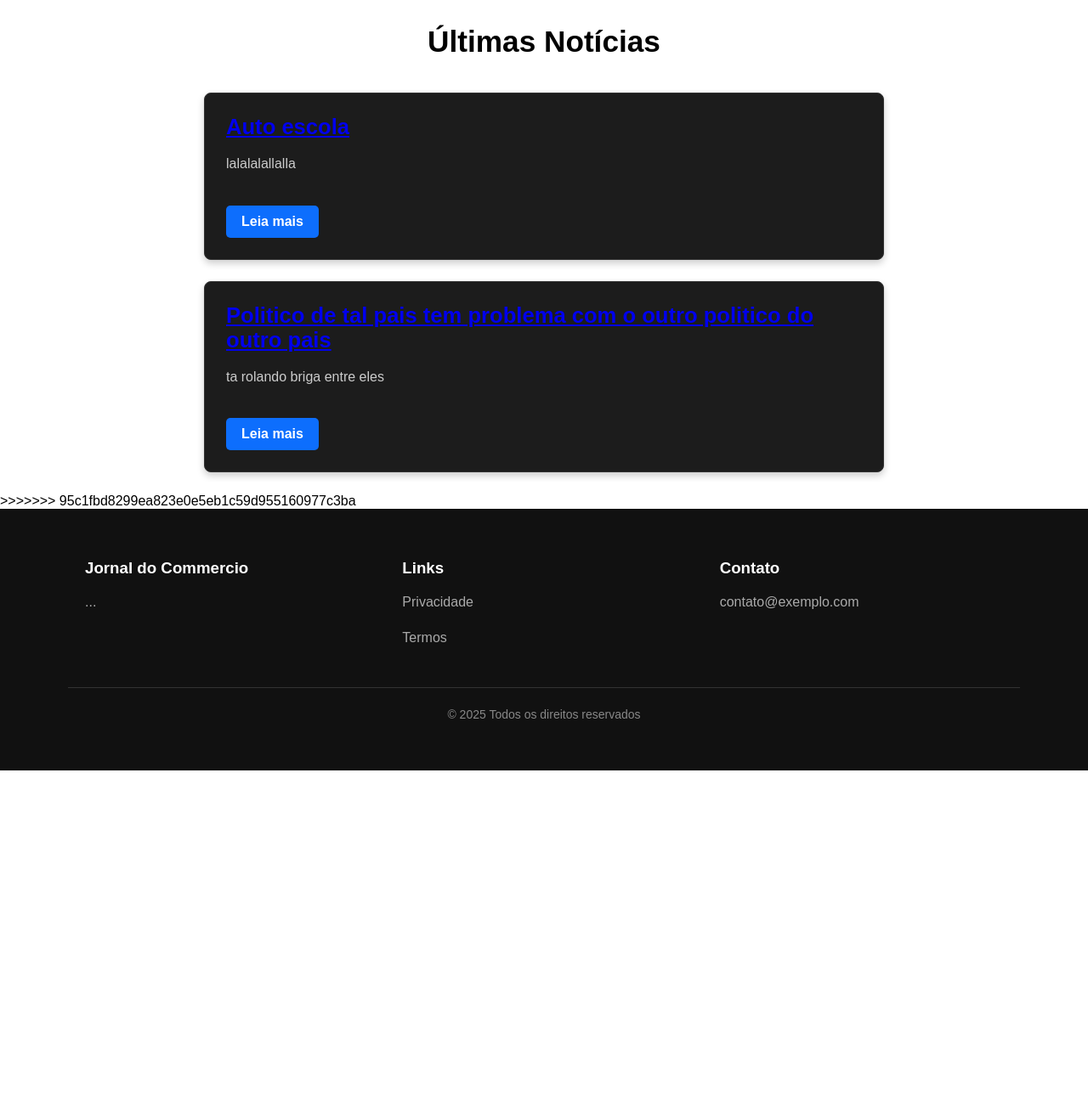
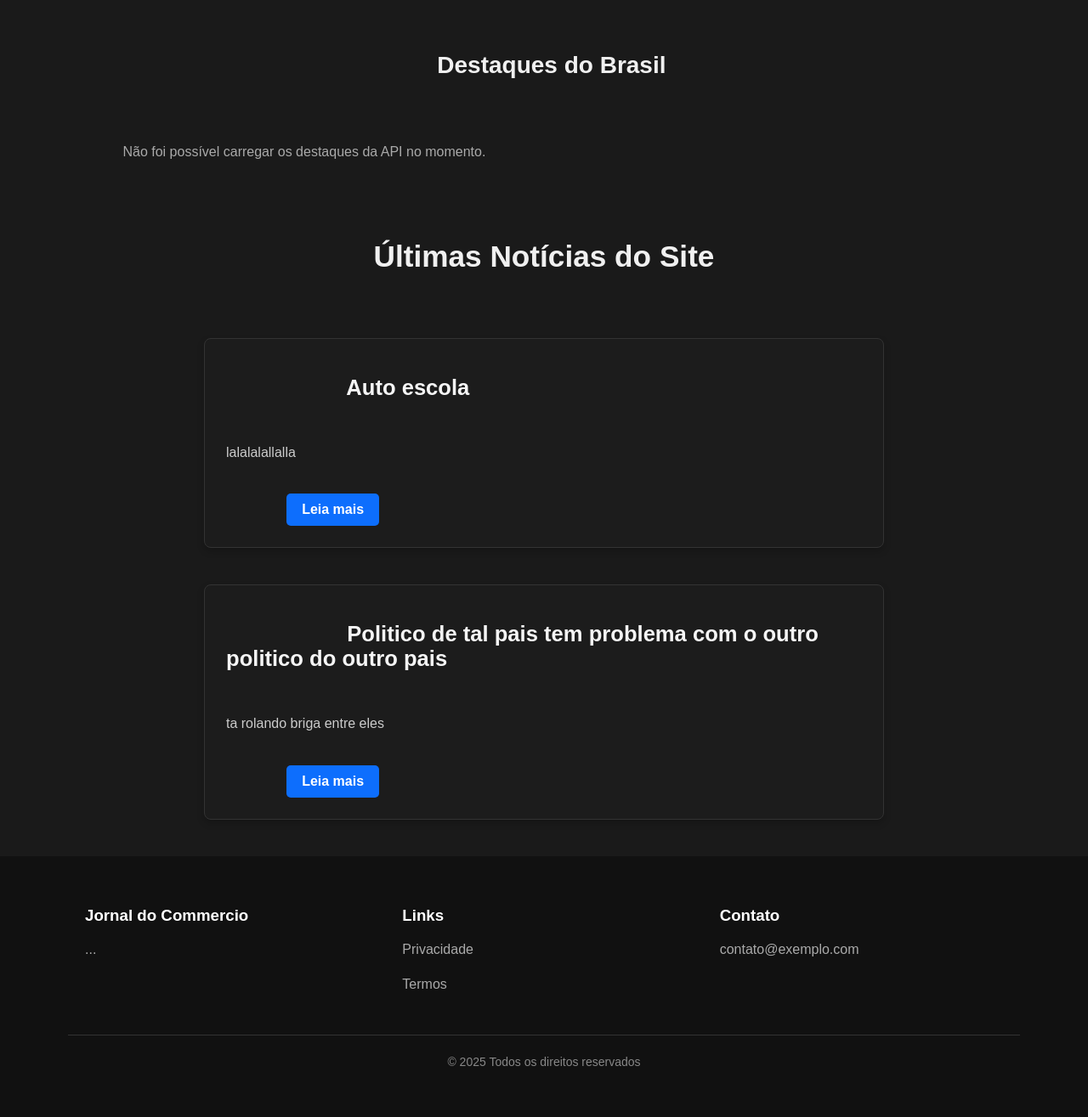
Before and after one commit to JotaDiasss/GENUS, a Django app: page / in a window 1280 px wide. Shown: the part 82-1397 px from the top of the page at 85% size. Before the commit the page ends 989 px from the top, so only its background shows below. Run offline with Django 5.2, Linux system fonts and the light colour scheme; data comes from the database, SQL or seed files in the repository; data that the repository does not hold is empty.

Commit message:
Consegui por a fileira de noticias recentes do brasil, precisei baixar muita coisa porque o gitignore acabou removendo coisas desnecessarias

```diff
--- a/jornal/views.py
+++ b/jornal/views.py
@@ -1,33 +1,55 @@
 from django.db.models import Q
 from django.shortcuts import render, get_object_or_404, redirect
-from .models import Noticia, Favoritos
 from django.contrib.auth.decorators import login_required
 from django.contrib.auth.forms import UserCreationForm
 from django.contrib.auth import login
+from django.conf import settings
 
-def lista_de_noticias(request):
-    noticias = Noticia.objects.all().order_by('-data')
-    return render(request, 'index.html', { 'noticias': noticias})
+from .models import Noticia, Favoritos
+import requests
+
+
+def index(request):
+    query = request.GET.get('q')
+
+    if query:
+        noticias_locais = Noticia.objects.filter(
+            Q(titulo__icontains=query) |
+            Q(resumo__icontains=query) |
+            Q(detalhes__icontains=query)
+        ).distinct().order_by('-data')
+    else:
+        noticias_locais = Noticia.objects.all().order_by('-data')
+
+    artigos_api = []
+    try:
+        api_key = settings.NEWS_API_KEY
+        url = f'https://newsapi.org/v2/everything?q=brasil&language=pt&pageSize=6&sortBy=publishedAt&apiKey={api_key}'
+
+        response = requests.get(url)
+
+        if response.status_code == 200:
+            dados = response.json()
+            artigos_api = dados.get('articles', [])
+
+    except requests.RequestException:
+        pass
+    except AttributeError:
+        pass
+
+    contexto = {
+        'noticias': noticias_locais,
+        'artigos_api': artigos_api,
+        'query': query,
+    }
+
+    return render(request, 'index.html', contexto)
+
 
 def pagina_noticias(request, slug):
     noticia = Noticia.objects.get(slug=slug)
     return render(request, 'pagina_noticia.html', { 'noticia': noticia})
 
-def index(request):
-    query = request.GET.get('q')
-    if query:
-        noticias = Noticia.objects.filter(
-            Q(titulo__icontains=query) |
-            Q(resumo__icontains=query) |
-            Q(detalhes__icontains=query)
-        ).distinct().order_by('-data')
-    else:
-        noticias = Noticia.objects.all().order_by('-data')
-    contexto = {
-        'noticias': noticias,
-        'query': query,
-    }
-    return render(request, 'index.html', contexto)
 
 @login_required
 def ver_favoritos(request):
@@ -53,8 +75,7 @@
             favoritos_itens = Favoritos.objects.get(usuario=request.user, noticia=noticia)
             favoritos_itens.delete()
         except Favoritos.DoesNotExist:
-            pass  # O item não está na lista, não faz nada
-
+            pass
     return redirect('jornal:favoritos')
 
 def register(request):
@@ -68,4 +89,7 @@
         form = UserCreationForm()
 
     return render(request, 'registration/register.html', {'form': form})
-# Create your views here.
+
+def lista_de_noticias(request):
+    noticias = Noticia.objects.all().order_by('-data')
+    return render(request, 'index.html', { 'noticias': noticias})
--- a/static/styles/index.css
+++ b/static/styles/index.css
@@ -1,6 +1,8 @@
 body {
     margin: 0;
     font-family: Arial, Helvetica, sans-serif;
+    background-color: #1a1a1a;
+    color: #f0f0f0;
 }
 
 .navbar {
@@ -91,7 +93,7 @@ footer .copyright {
 }
 
 .titulo-principal {
-  text-align: center;
+    text-align: center;
 }
 
 .noticia-detalhe {
@@ -156,6 +158,14 @@ footer .copyright {
     color: #f5f5f5;
 }
 
+.noticia-card-titulo a {
+    text-decoration: none;
+    color: inherit;
+}
+.noticia-card-titulo a:hover {
+    text-decoration: underline;
+}
+
 .noticia-card-resumo {
     color: #ccc;
     line-height: 1.6;
@@ -176,3 +186,94 @@ footer .copyright {
 .noticia-card-link:hover {
     background-color: #0b5ed7;
 }
+
+.content-section {
+    margin-bottom: 40px;
+}
+
+.section-header {
+    display: flex;
+    justify-content: space-between;
+    align-items: center;
+    margin-bottom: 20px;
+}
+
+.section-title {
+    font-size: 28px;
+    font-weight: 700;
+    color: #f0f0f0;
+}
+
+.card-container {
+    display: flex;
+    gap: 20px;
+    overflow-x: auto;
+    padding-bottom: 10px;
+    scrollbar-width: thin;
+    scrollbar-color: #555 #333;
+}
+
+.card-container::-webkit-scrollbar {
+    height: 8px;
+}
+.card-container::-webkit-scrollbar-thumb {
+    background-color: #555;
+    border-radius: 4px;
+}
+.card-container::-webkit-scrollbar-track {
+    background-color: #333;
+}
+
+.card-link {
+    text-decoration: none;
+    color: inherit;
+    display: block;
+}
+
+.card {
+    position: relative;
+    width: 300px;
+    height: 200px;
+    flex-shrink: 0;
+    cursor: pointer;
+    border-radius: 8px;
+    overflow: hidden;
+    transition: transform 0.3s ease;
+    background-color: #1c1c1c;
+    border: 1px solid #333;
+}
+
+.card:hover {
+    transform: translateY(-5px);
+    box-shadow: 0 10px 20px rgba(0, 0, 0, 0.5);
+}
+
+.card img {
+    width: 100%;
+    height: 100%;
+    object-fit: cover;
+}
+
+.card-info {
+    position: absolute;
+    bottom: 0;
+    left: 0;
+    width: 100%;
+    background: rgba(0, 0, 0, 0.85);
+    padding: 10px;
+    box-sizing: border-box;
+}
+
+.card-title {
+    font-size: 16px;
+    font-weight: 700;
+    color: #f5f5f5;
+    white-space: nowrap;
+    overflow: hidden;
+    text-overflow: ellipsis;
+}
+
+.card-subtitle {
+    font-size: 12px;
+    color: #aaa;
+}
--- a/templates/index.html
+++ b/templates/index.html
@@ -6,12 +8,39 @@
         Jornal do Commércio
     {% endif %}
 {% endblock %}
+
 {% block content %}
+
+<section class="content-section" style="max-width: 1200px; margin: 20px auto; padding: 0 20px;">
+    <div class="section-header">
+        <h2 class="section-title" style="color: #f0f0f0;">Destaques do Brasil</h2>
+    </div>
+    <div class="card-container">
+        {% for artigo in artigos_api %}
+            <a href="{{ artigo.url }}" target="_blank" rel="noopener noreferrer" class="card-link">
+                <div class="card">
+                    {% if artigo.urlToImage %}
+                        <img src="{{ artigo.urlToImage }}" alt="{{ artigo.title }}">
+                    {% else %}
+                        <img src="{% static 'images/default-news.png' %}" alt="Notícia sem imagem">
+                    {% endif %}
+                    <div class="card-info">
+                        <div class="card-title">{{ artigo.title }}</div>
+                        <div class="card-subtitle">{{ artigo.source.name }}</div>
+                    </div>
+                </div>
+            </a>
+        {% empty %}
+            <p style="color: #aaa;">Não foi possível carregar os destaques da API no momento.</p>
+        {% endfor %}
+    </div>
+</section>
+
 <section class="noticias-principais">
     {% if query %}
         <h1 class="titulo-principal">Resultados da pesquisa para: "{{ query }}"</h1>
     {% else %}
-        <h1 class="titulo-principal">Últimas Notícias</h1>
+        <h1 class="titulo-principal">Últimas Notícias do Site</h1>
     {% endif %}
     <div class="lista-noticias">
         {% for noticia in noticias %}
@@ -31,5 +60,4 @@
         {% endfor %}
     </div>
 </section>
->>>>>>> 95c1fbd8299ea823e0e5eb1c59d955160977c3ba
 {% endblock %}
```
Also changed, not shown: other parts of templates/index.html (+2 -0 lines). Lines whose indentation alone changed are shown as unchanged.
